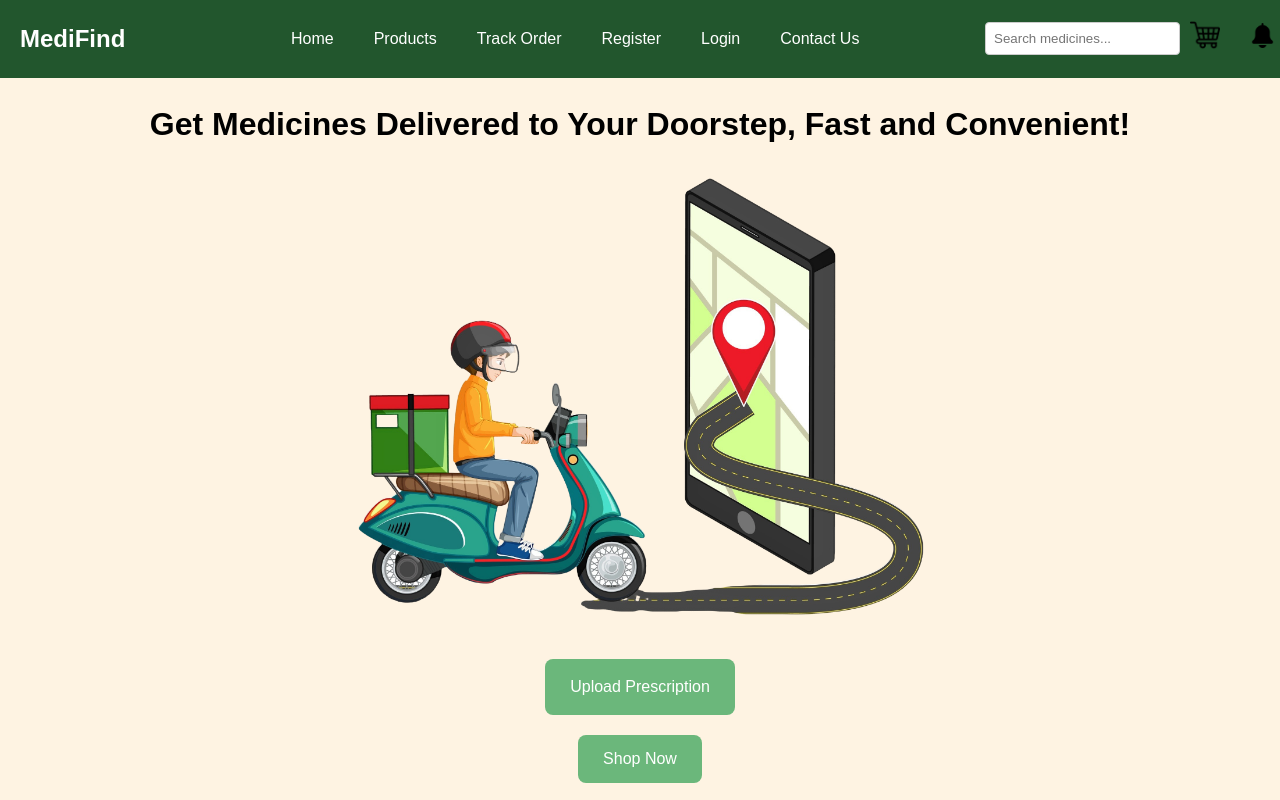
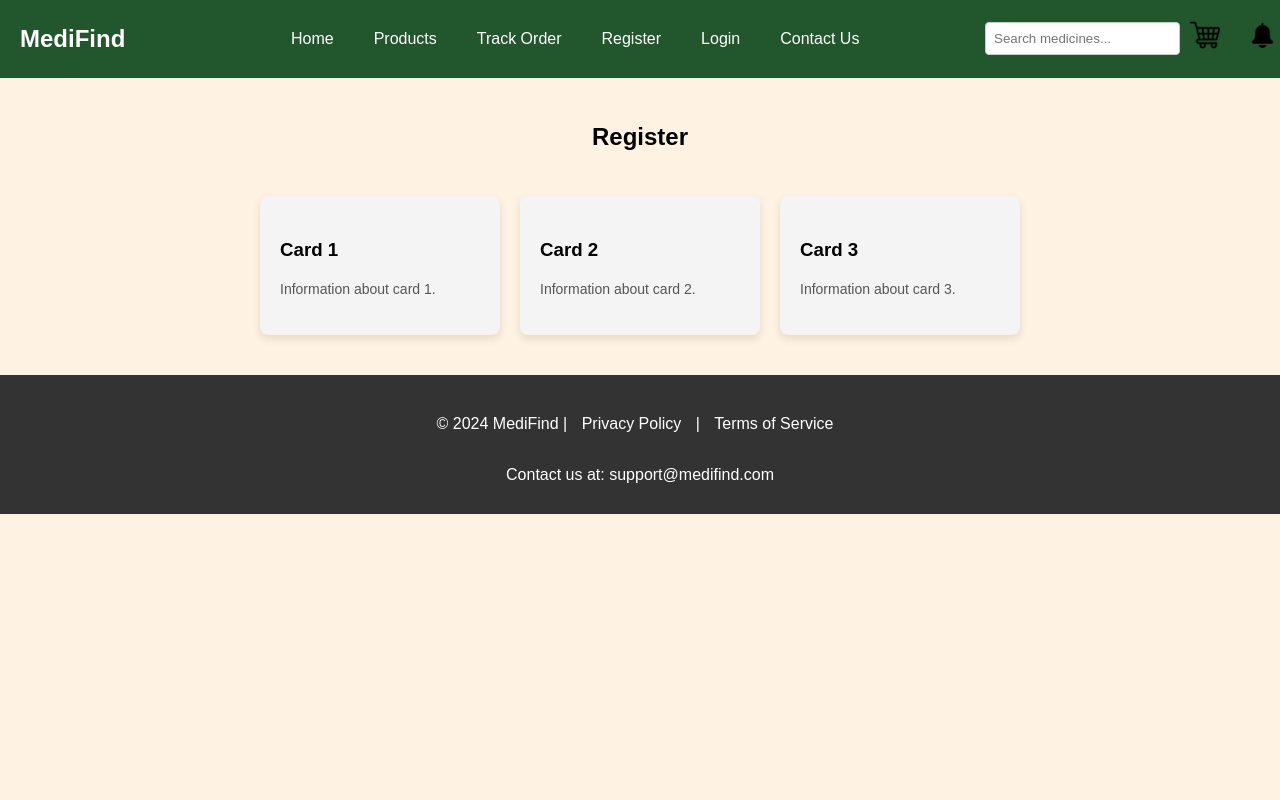
Before and after one commit to Rachanashivarkar/medifind, a React (Create React App) app: page /register in a window 1280 px wide. Shown: the top 800 px of the page. Built offline with nearby package versions, Linux system fonts and the light colour scheme.

Commit message:
Routing of pages is done

```diff
--- a/package.json
+++ b/package.json
@@ -6,12 +6,12 @@
     "cra-template": "1.2.0",
     "react": "^19.0.0",
     "react-dom": "^19.0.0",
+    "react-router-dom": "^7.1.4",
     "react-scripts": "5.0.1"
   },
   "scripts": {
     "start": "react-scripts start",
     "build": "react-scripts build"
-
   },
   "eslintConfig": {
     "extends": [
--- a/src/App.js
+++ b/src/App.js
@@ -1,8 +1,14 @@
 import React, { useState } from 'react';
 import "./App.css";
+import { BrowserRouter as Router, Routes, Route } from 'react-router-dom';
 import bike from "./images/hero img 2.png";
 import Navbar from "./navbar";
 import Footer from './Footer';
+import Products from './Product';
+import Trackorder from './Trackorder';
+import Register from './Register';
+import Login from './Login';
+import Contact from './Contact';
 
 function App() {
     const [uploadStatus, setUploadStatus] = useState('');
@@ -15,17 +21,18 @@ function App() {
     };
 
     const handleShopNowClick = () => {
-        // Handle the Shop Now button click logic here
         console.log('Shop Now button clicked');
     };
 
     return (
+        <Router> {/* Wrap everything in Router */}
+            <Navbar /> {/* Navigation bar */}
+            <Routes> {/* Define Routes */}
+                {/* Home Route */}
+                <Route path="/" element={
                     <div>
-            <Navbar />
                         <h1 className="heading">Get Medicines Delivered to Your Doorstep, Fast and Convenient!</h1>
-
                         <img className="hero" src={bike} height="450px" alt="Hero Bike" />
-
                         <div className="buttons-container">
                             <div className="upload-section">
                                 <label htmlFor="upload-prescription" className="cta-button">
@@ -49,8 +56,18 @@ function App() {
                                 </button>
                             </div>
                         </div>
-            <Footer/>
                     </div>
+                } />
+
+                {/* Other Routes */}
+                <Route path="/products" element={<Products />} />
+                <Route path="/trackorder" element={<Trackorder />} />
+                <Route path="/register" element={<Register />} />
+                <Route path="/login" element={<Login />} />
+                <Route path="/contact" element={<Contact />} />
+            </Routes>
+            <Footer /> {/* Footer */}
+        </Router>
     );
 }
 
--- /dev/null
+++ b/src/Product.js
@@ -0,0 +1,7 @@
+import React from "react";
+
+const Product = () => {
+    return <h2>Product Page</h2>;
+};
+
+export default Product;
--- /dev/null
+++ b/src/Register.js
@@ -0,0 +1,62 @@
+import React from 'react';
+
+const Register = () => {
+  const registerPageStyle = {
+    display: 'flex',
+    flexDirection: 'column',
+    alignItems: 'center',
+    padding: '20px',
+  };
+
+  const cardsContainerStyle = {
+    display: 'flex',
+    gap: '20px',
+    justifyContent: 'center',
+    marginTop: '20px',
+  };
+
+  const cardStyle = {
+    backgroundColor: '#f4f4f4',
+    borderRadius: '8px',
+    padding: '20px',
+    width: '200px',
+    boxShadow: '0 4px 8px rgba(0, 0, 0, 0.1)',
+    transition: 'transform 0.3s',
+  };
+
+  const cardHoverStyle = {
+    transform: 'translateY(-10px)',
+  };
+
+  const cardTitleStyle = {
+    marginBottom: '10px',
+  };
+
+  const cardTextStyle = {
+    fontSize: '14px',
+    color: '#555',
+  };
+
+  return (
+    <div style={registerPageStyle}>
+      <h2>Register</h2>
+      {/* Cards Container */}
+      <div style={cardsContainerStyle}>
+        <div style={cardStyle} className="card">
+          <h3 style={cardTitleStyle}>Card 1</h3>
+          <p style={cardTextStyle}>Information about card 1.</p>
+        </div>
+        <div style={cardStyle} className="card">
+          <h3 style={cardTitleStyle}>Card 2</h3>
+          <p style={cardTextStyle}>Information about card 2.</p>
+        </div>
+        <div style={cardStyle} className="card">
+          <h3 style={cardTitleStyle}>Card 3</h3>
+          <p style={cardTextStyle}>Information about card 3.</p>
+        </div>
+      </div>
+    </div>
+  );
+};
+
+export default Register;
--- a/src/navbar.js
+++ b/src/navbar.js
@@ -1,5 +1,7 @@
-import React, { useState } from 'react';
+import React, { useState, useEffect } from 'react';
+import { Link } from 'react-router-dom';
 import './navbar.css';
+
 import bell from "./images/bell.png";
 import cart from "./images/shopping-cart (4).png";
 
@@ -14,24 +16,32 @@ function Navbar() {
         console.log(`Register as ${role}`);
     };
 
+    // Close dropdown when clicking outside
+    useEffect(() => {
+        const handleClickOutside = (event) => {
+            if (!event.target.closest(".dropdown-menu") && !event.target.closest(".register-link")) {
+                setIsDropdownVisible(false);
+            }
+        };
+        document.addEventListener("click", handleClickOutside);
+        return () => {
+            document.removeEventListener("click", handleClickOutside);
+        };
+    }, []);
+
     return (
         <div>
             <nav>
                 <div className="logo">MediFind</div>
                 <ul className="nav-links">
-                    <li><a href="./../index.html">Home</a></li>
-                    <li><a href="#">Products</a></li>
-                    <li><a href="#">Track Order</a></li>
+                    <li><Link to="/">Home</Link></li>
+                    <li><Link to="/products">Products</Link></li>
+                    <li><Link to="/track-order">Track Order</Link></li>
                     <li>
-                        <a href="#" onClick={toggleRegisterDropdown}>Register</a>
-                        <div className={`dropdown-menu ${isDropdownVisible ? 'show' : ''}`}> {/* <-- Key change here */}
-                            <a href="#" onClick={() => registerAs('customer')}><p class="p">Register as Customer</p></a>
-                            <a href="#" onClick={() => registerAs('medical-store')}><p class="p">Register as Medical Store</p></a>
-                            <a href="#" onClick={() => registerAs('delivery-boy')}><p class="p">Register as Delivery Boy</p></a>
-                        </div>
+                    <Link to="/Register">Register</Link>
                     </li>
-                    <li><a href="./login.html">Login</a></li>
-                    <li><a href="./contact.html">Contact Us</a></li>
+                    <li><Link to="/login">Login</Link></li>
+                    <li><Link to="/contact">Contact Us</Link></li>
                 </ul>
                 <div className="nav-actions">
                     <div className="search-bar">
```
Also changed, not shown: src/Customer.js (added, +7 -0 lines), src/index.js (+5 -4 lines), src/Contact.js (added), src/DeliveryBoy.js (added), src/Login.js (added), src/MedicalStore.js (added), src/Trackorder.js (added), 1 other file (tests, documents, lock files or other folders). Lines whose indentation alone changed are shown as unchanged.
